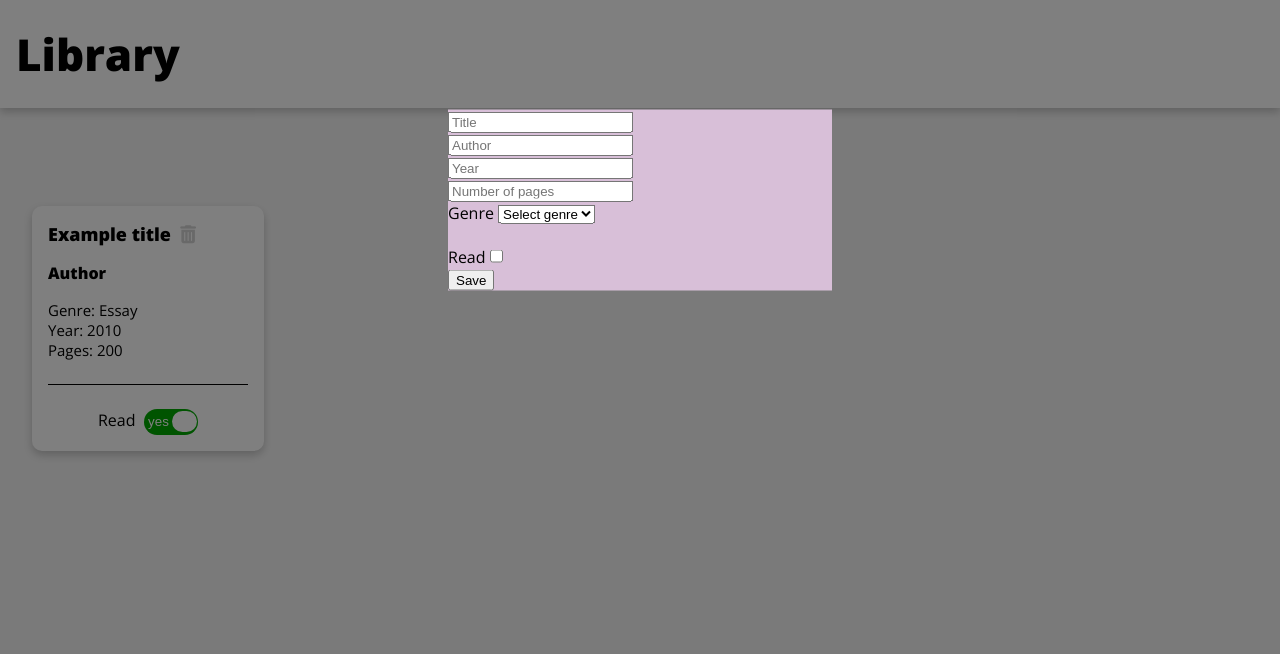
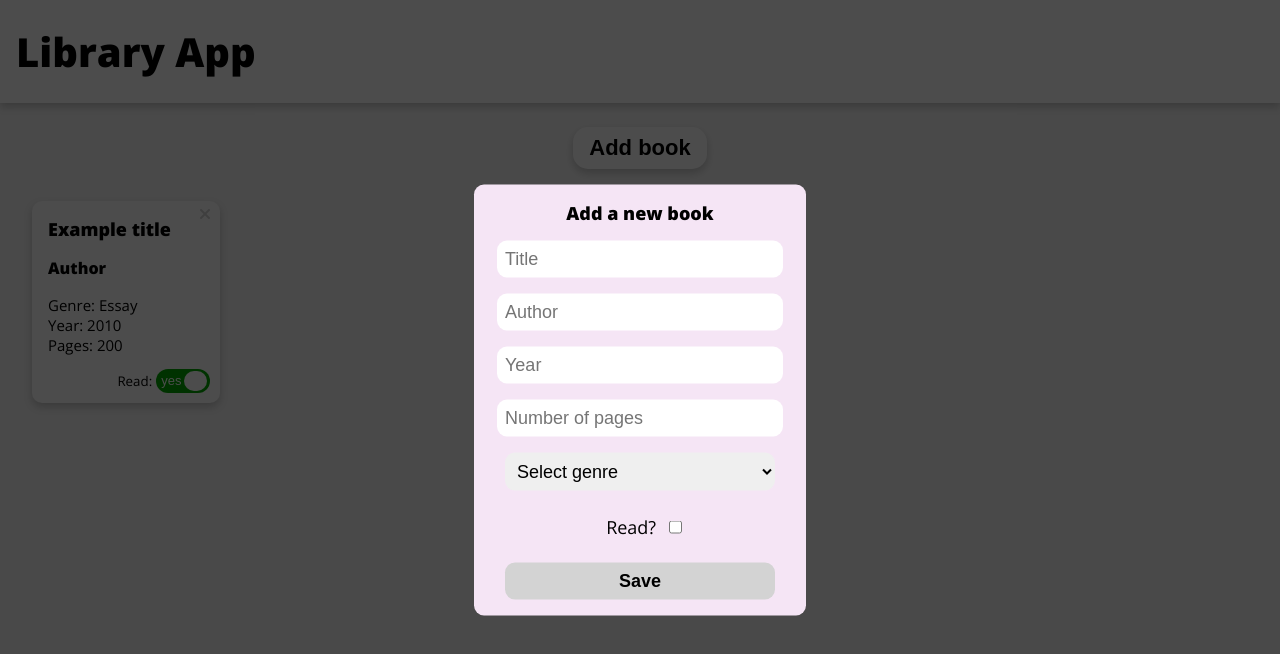
Before and after one commit to fpierrem/library, a plain HTML site: page index.html in a window 1280 px wide. Both pictures are taken after a click on the button "Add book". Drawn offline with nearby package versions, Linux system fonts and the light colour scheme.

Commit message:
Update design

```diff
--- a/index.html
+++ b/index.html
@@ -13,7 +13,7 @@
   <body>
     <!-- Header -->
     <header class=header>
-      <h1>Library</h1>
+      <h1>Library App</h1>
     </header>
     <!-- Main container -->
     <div class="main-container">
@@ -25,24 +25,27 @@
       <!-- New book entry modal -->
       <div id="new-book-modal" class="modal">
         <div class="modal-content">
-          <form id="new-book-form" action="javascript:void(0);">
-            <input type="text" placeholder="Title" name="title" required><br>
-            <input type="text" placeholder="Author" name="author"><br>
-            <input type="text" placeholder="Year" name="year"><br>
-            <input type="text" placeholder="Number of pages" name="numPages"><br>
-            <div>
-              <label for="genre">Genre</label>
-              <select name="genre" id="genre" form="new-book-form">
+          <form id="new-book-form" action="javascript:void(0);" autocomplete="off">
+            <h5 class="title">Add a new book</h5>
+            <input type="text" placeholder="Title" name="title" class="new-book-field" required autofocus>
+            <input type="text" placeholder="Author" name="author" class="new-book-field">
+            <input type="text" placeholder="Year" name="year" class="new-book-field">
+            <input type="text" placeholder="Number of pages" name="numPages" class="new-book-field">
+
+            <select name="genre" id="genre" form="new-book-form" class="new-book-field">
               <option value="none" selected disabled hidden>Select genre</option>
               <option value="Novel">Novel</option>
               <option value="Essay">Essay</option>
               <option value="Textbook">Textbook</option>
               <option value="Other">Other</option>
             </select>
-            </div><br>
-            <label for="read">Read</label>
+
+            <div class="new-book-field">
+              <label for="read" class="new-book-field">Read?</label>
               <input type="checkbox" id="read" name="read"><br>
-            <input type="submit" value="Save">
+            </div>
+
+            <button type="submit">Save</button>
           </form>
         </div>
       </div>
--- a/index.js
+++ b/index.js
@@ -30,9 +30,9 @@ function displayBook(book) {
     `
     <div data-id="${myLibrary.indexOf(book)}" id="book-card" class="book-card">
 
-      <h5 class="card-title">${book.title}&nbsp
-        <i id="delete-button" class="delete-button fa-solid fa-trash-can"></i>
-      </h5>
+      <i id="delete-button" class="delete-button fa-solid fa-xmark"></i>
+
+      <h5 class="card-title">${book.title}&nbsp</h5>
 
       <h6 class="card-author">${book.author}</h6>
 
@@ -43,7 +43,7 @@ function displayBook(book) {
       </p>
 
       <div class="read-toggle-container">
-        <label for="read-toggle">Read&nbsp
+        <label for="read-toggle">Read:
           <button type="button" id="read-toggle" role="switch" aria-checked=${book.read}>
             <span>yes</span><span>no&nbsp</span>
           </button>
--- a/style.css
+++ b/style.css
@@ -18,7 +18,7 @@
 }
 
 .header > h1 {
-    font-size:44px;
+    font-size:40px;
     font-weight: bold;
     padding:1.5rem 1rem;
 }
@@ -31,7 +31,7 @@
 
 .new-book-button {
     margin:0 auto;
-    background-color: white;
+    background-color:white;
     box-shadow: var(--shadow);
     font-size: 22px;
     font-weight: bolder;
@@ -43,38 +43,37 @@
 
 .new-book-button:hover {
     filter: brightness(90%);
-    font-size: 24px;
 }
 
 .library-container {
+    width: 100%;
     margin: 1rem;
     display: grid;
     column-gap: 2rem;
-    grid-auto-flow: column;
+    grid-template-columns: repeat(auto-fill, 220px);
 }
 
 .card {
+    position: relative;
     background-color: white;
     margin: 1rem;
     padding: 1rem;
+    padding-bottom: 0.5rem;
     box-shadow: var(--shadow);
     border-radius: 10px;
-    max-width:200px;
-}
-
-.card-top-container {
-    display:grid;
-    grid-template-columns: 5fr 1fr;
 }
 
 .delete-button {
+    position:absolute;
+    top:5px;
+    right:10px;
     color:lightgrey;
     cursor: pointer;
-    /* text-align:center; */
 }
 
 .delete-button:hover {
     color: grey;
+    transform:scale(1.2);
 }
 
 .card-title {
@@ -89,14 +88,15 @@
 
 .card-info {
     font-size:15px;
-    padding-bottom:1.5rem;
-    border-bottom: 0.5px solid black;
+    padding-bottom:2.5rem;
 }
 
 .read-toggle-container {
-    margin-top: 1.5rem;
-    display:flex;
-    justify-content: center;
+    position:absolute;
+    bottom:10px;
+    right:10px;
+    /* justify-content: right; */
+    font-size: smaller;
 }
 
 .modal {
@@ -105,17 +105,60 @@
     left:0;
     width: 100%;
     height: 100%;
-    background-color:rgba(0,0,0,0.5);
+    background-color:rgba(0,0,0,0.7);
     visibility: hidden;
 }
 
 .modal-content {
     position: absolute;
-    top:25%;
+    top:50%;
     left:50%;
     transform: translate(-50%,-50%);
-    width:24rem;
-    background-color:thistle;
+    width:300px;
+    background-color:rgb(245, 229, 245);
+    border-radius: 10px;
+    padding:1rem;
+}
+
+.modal-content > form > .title {
+    font-size: 18px;
+    width:90%;
+}
+
+.modal-content > form {
+    display:flex;
+    flex-direction: column;
+    align-items: center;
+    text-align: center;
+    gap:1rem;
+}
+
+.modal-content > form > button {
+    background-color: lightgrey;
+    color:black;
+    font-size:18px;
+    font-weight: bolder;
+    border:none;
+    width:90%;
+    padding:0.5rem;
+    border-radius: 10px;
+    cursor: pointer;
+}
+
+.modal-content > form > button:hover {
+    filter: brightness(90%);
+}
+
+.new-book-field {
+    font-size:18px;
+    border:none;
+    width:90%;
+    padding:0.5rem;
+    border-radius: 10px;
+}
+
+.new-book-field [checkbox] {
+    height:18px;
 }
 
 /* Read toggle switch */
@@ -123,10 +166,14 @@
 [role="switch"] {
     padding: 0;
     width: 3.4rem;
-    height: 1.6rem;
+    height: 1.5rem;
     border: 0;
     border-radius: 1rem;
     background-color: black;
+}
+
+[role="switch"]:hover {
+    cursor: pointer;
 }
 
 [role="switch"][aria-checked="true"] {
@@ -134,9 +181,9 @@
 }
 
 [role="switch"] span {
+    font-size: small;
     color: white;
-    padding: 0.2rem;
-    pointer-events: none;
+    padding: 0.15rem;
     border-radius: 2rem;
 }
 
```
Lines whose indentation alone changed are shown as unchanged.
